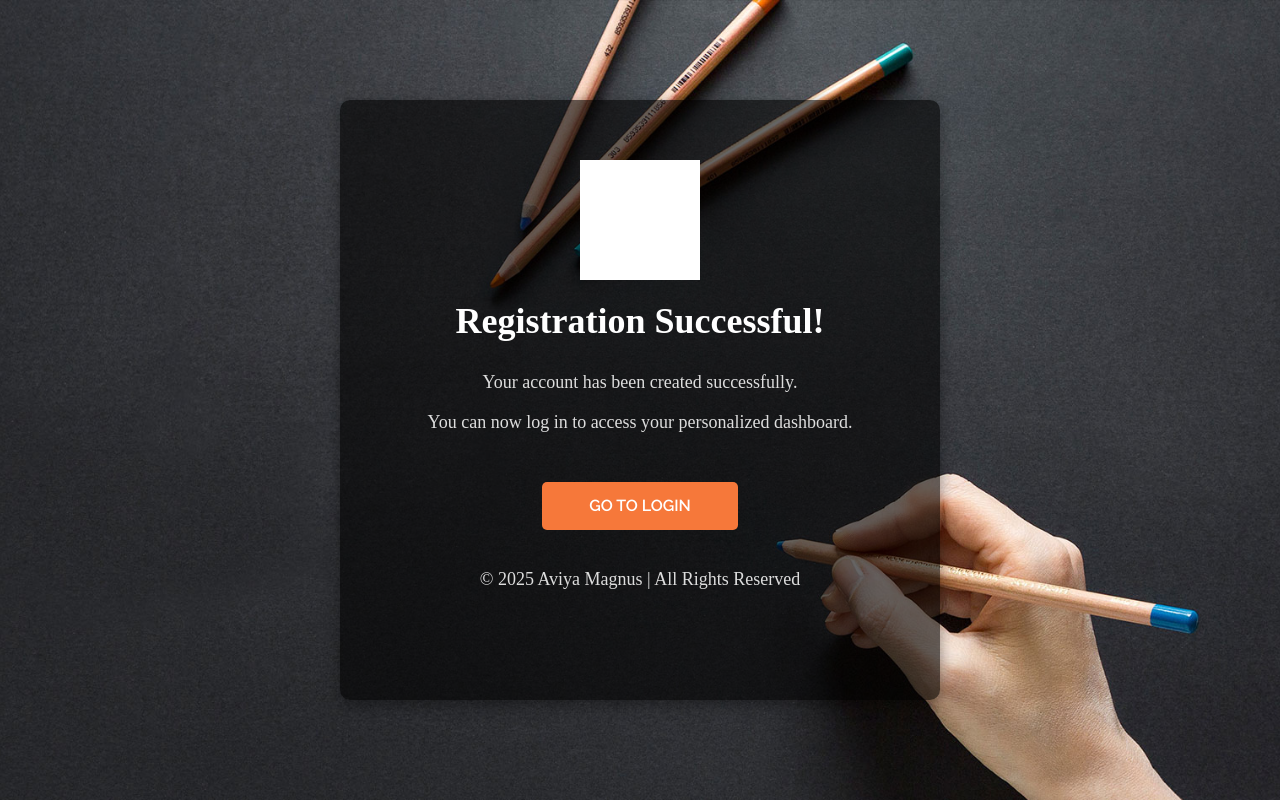
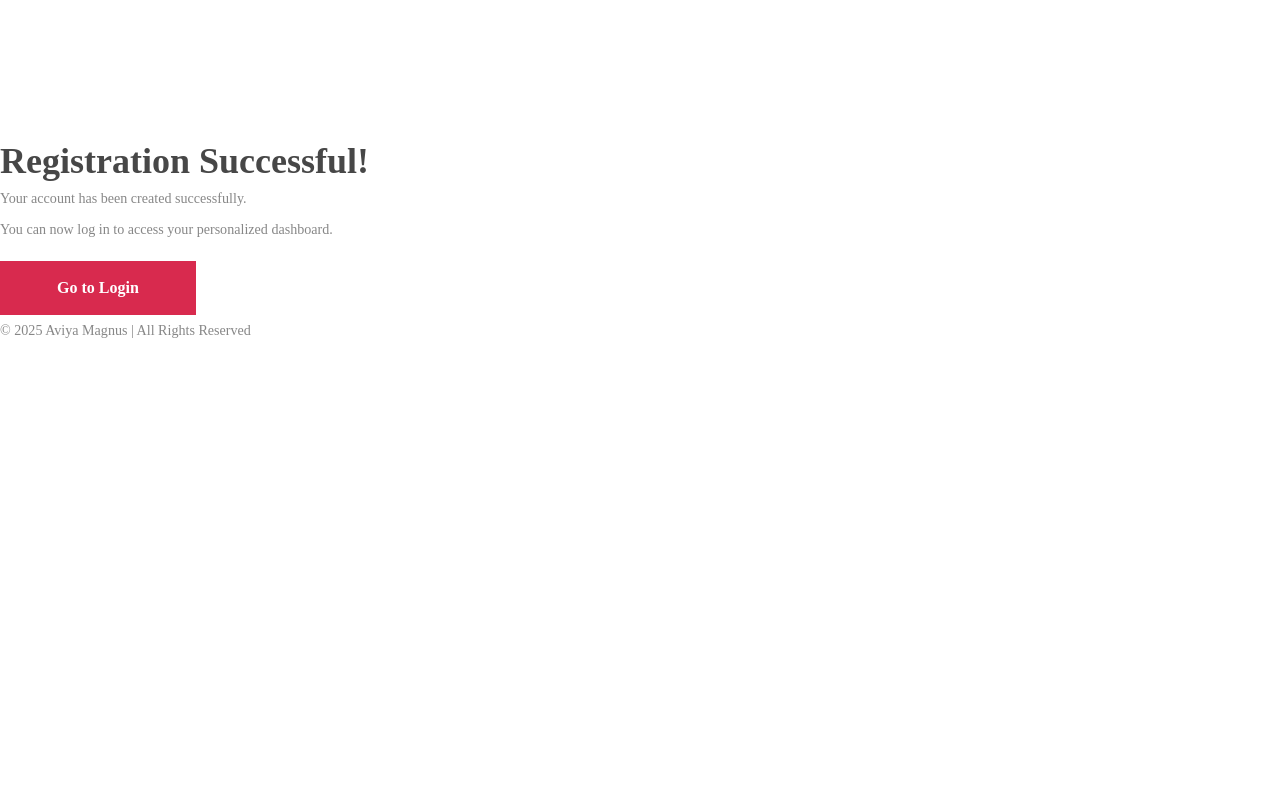
Before and after one commit to contactus-moni/aviyamagnus, a plain HTML site: page success.html in a window 1280 px wide. Drawn offline with Linux system fonts and the light colour scheme; files whose address does not match are found by name; a web font is replaced by a local one.

Commit message:
Update success.html

```diff
--- a/success.html
+++ b/success.html
@@ -1,87 +1,23 @@
 <!DOCTYPE html>
 <html lang="en">
 <head>
-	<title>Registration Successful | Aviya Magnus</title>
+	<title>Aviya Magnus - Education Template</title>
 	<meta charset="UTF-8">
-	<meta name="description" content="Registration Successful - Aviya Magnus">
+	<meta name="description" content="Aviya Magnus Education Template">
+	<meta name="keywords" content="Aviya Magnus, education, creative, html">
 	<meta name="viewport" content="width=device-width, initial-scale=1.0">
-
 	<!-- Favicon -->
 	<link href="img/favicon.ico" rel="shortcut icon"/>
 
 	<!-- Google Fonts -->
-	<link href="https://fonts.googleapis.com/css?family=Raleway:400,500,600,700&display=swap" rel="stylesheet">
+	<link href="https://fonts.googleapis.com/css?family=Raleway:400,400i,500,500i,600,600i,700,700i,800,800i" rel="stylesheet">
 
 	<!-- Stylesheets -->
 	<link rel="stylesheet" href="css/bootstrap.min.css"/>
 	<link rel="stylesheet" href="css/font-awesome.min.css"/>
 	<link rel="stylesheet" href="css/owl.carousel.css"/>
 	<link rel="stylesheet" href="css/style.css"/>
-
-	<style>
-		/* Custom styling for this page */
-		body {
-			font-family: 'Raleway', sans-serif;
-			background: url('img/bg.jpg') no-repeat center center fixed;
-			background-size: cover;
-			color: #fff;
-			text-align: center;
-			min-height: 100vh;
-			display: flex;
-			align-items: center;
-			justify-content: center;
-		}
-
-		.success-container {
-			background: rgba(0, 0, 0, 0.6);
-			padding: 60px 40px;
-			border-radius: 10px;
-			max-width: 600px;
-			width: 90%;
-			box-shadow: 0px 4px 15px rgba(0, 0, 0, 0.4);
-		}
-
-		.success-container h2 {
-			font-size: 36px;
-			font-weight: 700;
-			color: #fff;
-			margin-bottom: 20px;
-		}
-
-		.success-container p {
-			font-size: 18px;
-			color: #ddd;
-			margin-bottom: 40px;
-		}
-
-		.site-btn {
-			display: inline-block;
-			padding: 12px 40px;
-			background: #f6783a;
-			color: #fff;
-			text-transform: uppercase;
-			font-weight: 600;
-			border: none;
-			border-radius: 5px;
-			transition: all 0.3s ease;
-			text-decoration: none;
-		}
-
-		.site-btn:hover {
-			background: #fff;
-			color: #f6783a;
-			text-decoration: none;
-		}
-
-		.footer-text {
-			margin-top: 30px;
-			font-size: 14px;
-			color: #bbb;
-		}
-	</style>
-</head>
-
-<body>
+ <body>
 	<div class="success-container">
 		<img src="img/logo.png" alt="Aviya Magnus Logo" style="width:120px; margin-bottom:20px;">
 		<h2>Registration Successful!</h2>
```
